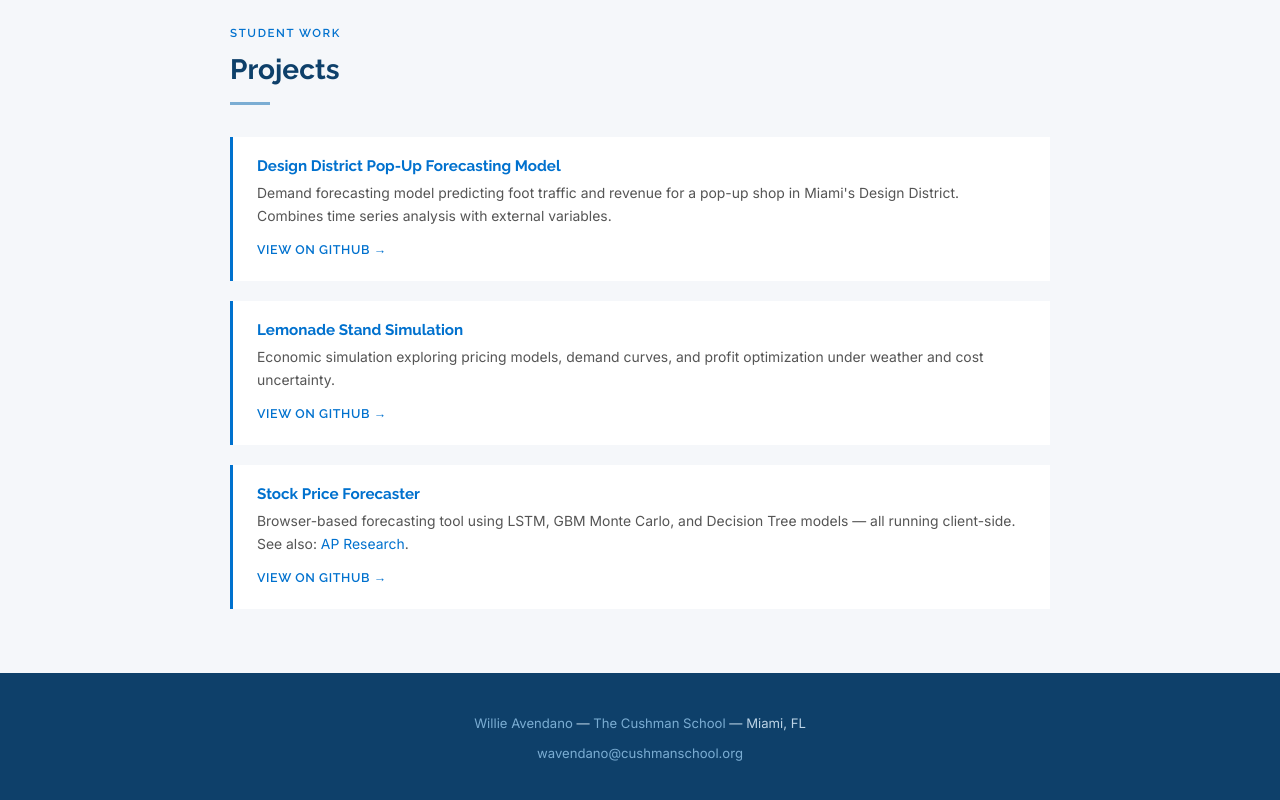
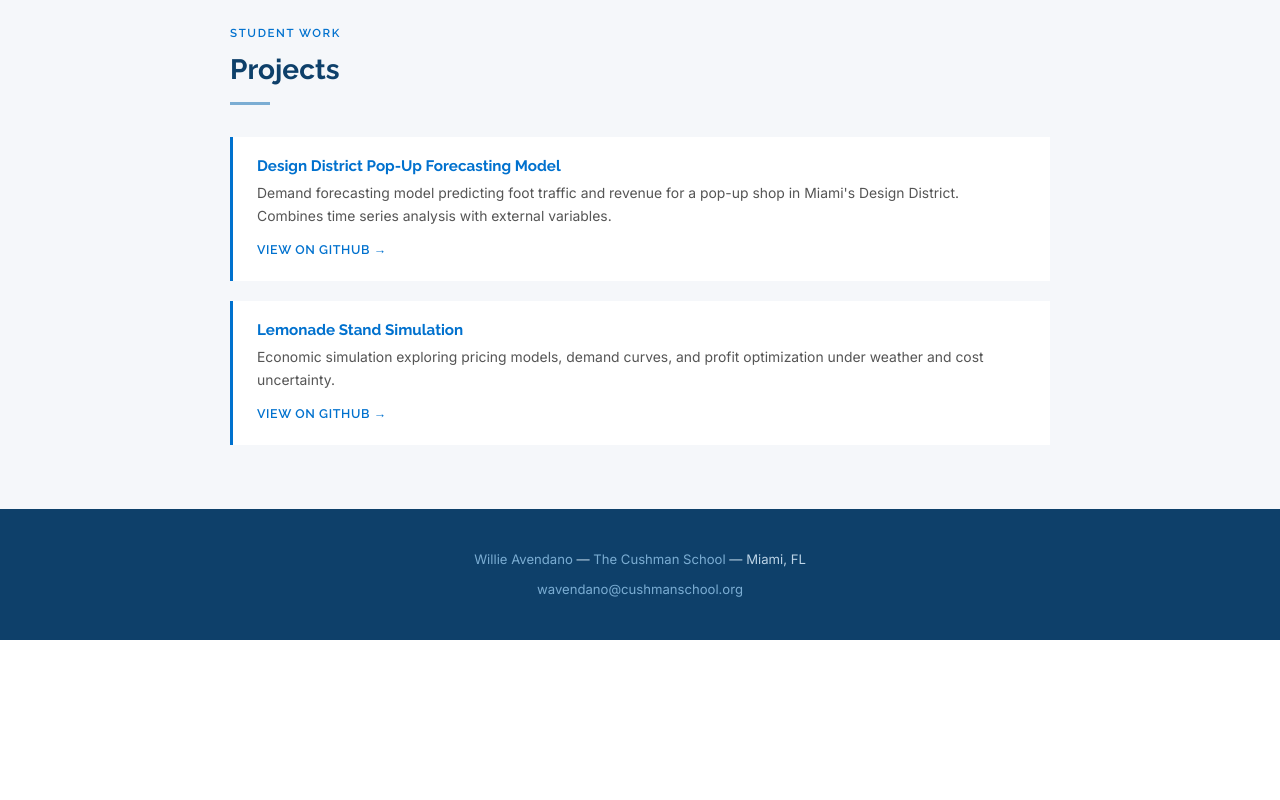
Before and after one commit to willieavendano/computer-science-math, a plain HTML site: page index.html in a window 1280 px wide. Shown: the part 2049-2849 px from the top of the page. After the commit the page ends 2689 px from the top, so only its background shows below. Drawn offline with Linux system fonts and the light colour scheme.

Commit message:
Remove stock-forecast project card from course page

```diff
--- a/index.html
+++ b/index.html
@@ -160,11 +160,6 @@
           <p>Economic simulation exploring pricing models, demand curves, and profit optimization under weather and cost uncertainty.</p>
           <a class="project-link" href="https://github.com/willieavendano/lemonade-stand" target="_blank">View on GitHub</a>
         </div>
-        <div class="project-item">
-          <h3><a href="https://github.com/willieavendano/stock-forecast" target="_blank">Stock Price Forecaster</a></h3>
-          <p>Browser-based forecasting tool using LSTM, GBM Monte Carlo, and Decision Tree models — all running client-side. See also: <a href="https://github.com/willieavendano/ap-research">AP Research</a>.</p>
-          <a class="project-link" href="https://github.com/willieavendano/stock-forecast" target="_blank">View on GitHub</a>
-        </div>
       </div>
     </div>
   </section>
```
